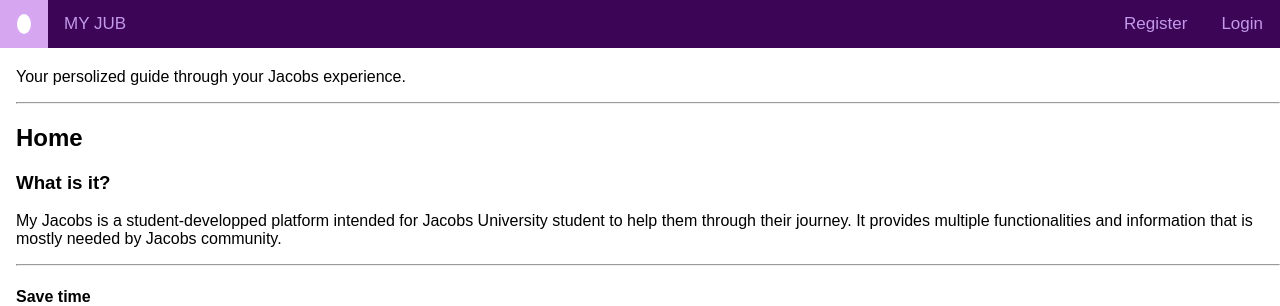
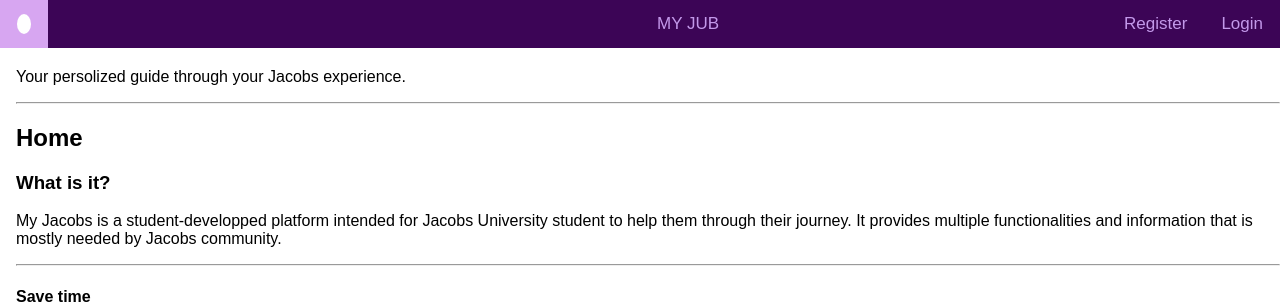
Before and after one commit to Mahdi-Ouchrahou/Mahdi-Ouchrahou.github.io, a PHP site: page / in a window 1280 px wide. Shown: the top 306 px of the page. Run offline with PHP 8.4, Linux system fonts and the light colour scheme; some libraries are stand-ins or nearby versions.

Commit message:
second test

```diff
--- a/style.css
+++ b/style.css
@@ -53,12 +53,11 @@ body {
 }
 
 #topnav-centered a {
-  display: block;
-  text-align: center;
-  padding: 14px 16px;
-  text-decoration: none;
-  font-size: 17px;
-
+  display:block;
+  position: fixed;
+  top: 0%;
+  left: 50%;
+  transform: translate(0%, 0%);
 
 }
 
```
